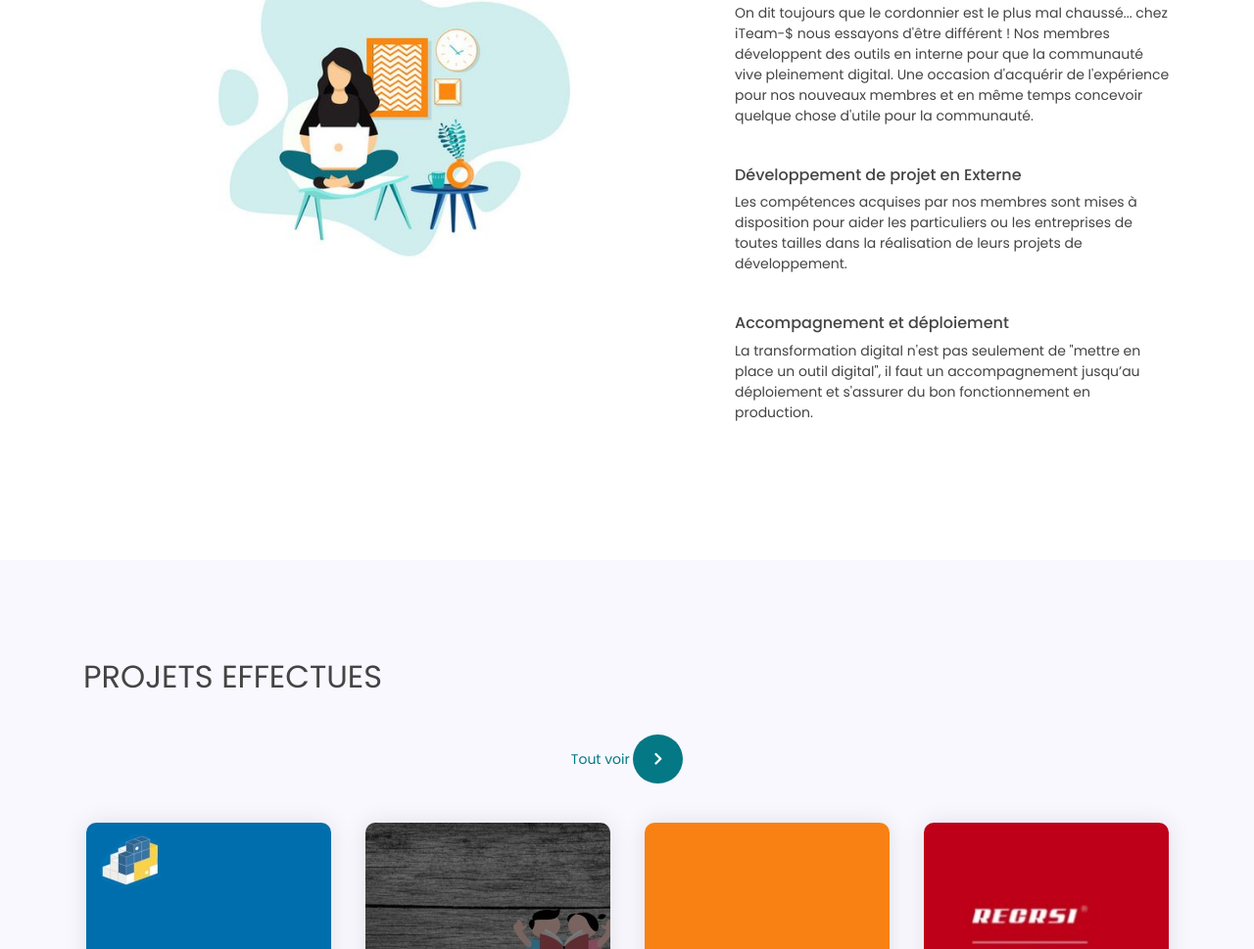
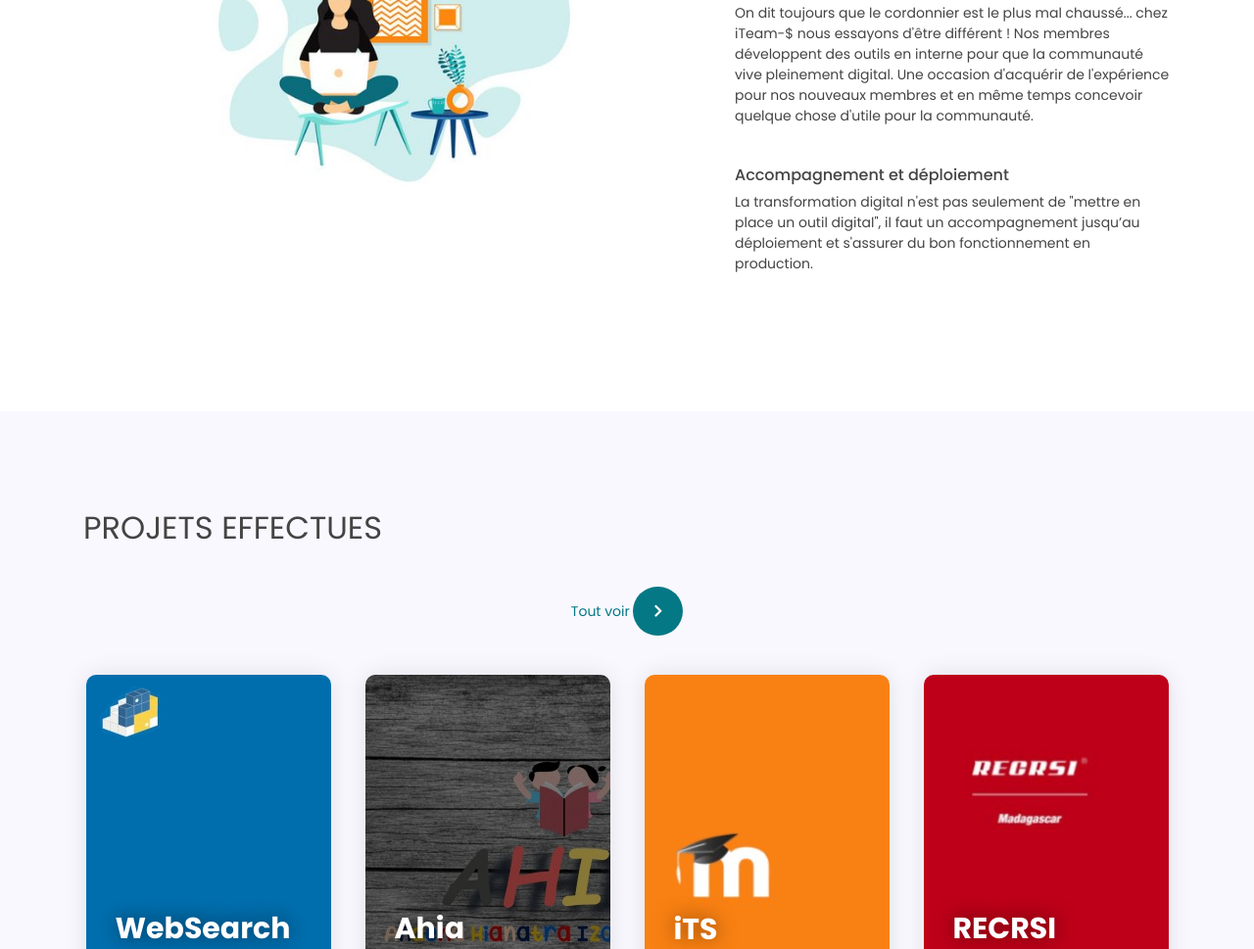
Before and after one commit to iTeam-S/Website, a plain HTML site: page index.html in a window 1280 px wide. Shown: the part 1184-2153 px from the top of the page at 98% size. Drawn offline with Linux system fonts and the light colour scheme.

Commit message:
[DEL]: Delete external project from home page

```diff
--- a/index.html
+++ b/index.html
@@ -98,9 +98,6 @@
             Nos membres développent des outils en interne pour que la communauté vive pleinement digital.
             Une occasion d'acquérir de l'expérience pour nos nouveaux membres et en même temps concevoir quelque chose d'utile pour la communauté.
             </p>
-          <br>
-          <h6>Développement de projet en Externe</h6>
-          <p class="text-dom">Les compétences acquises par nos membres sont mises à disposition pour aider les particuliers ou les entreprises de toutes tailles dans la réalisation de leurs projets de développement.</p>
           <br>
           <h6>Accompagnement et déploiement</h6>
           <p class="text-dom">La transformation digital n'est pas seulement de "mettre en place un outil digital", il faut un accompagnement jusqu’au déploiement et s'assurer du bon fonctionnement en production.<a href="/#Web-Scraping">Voir Nos Spécialités</a></p>
```
